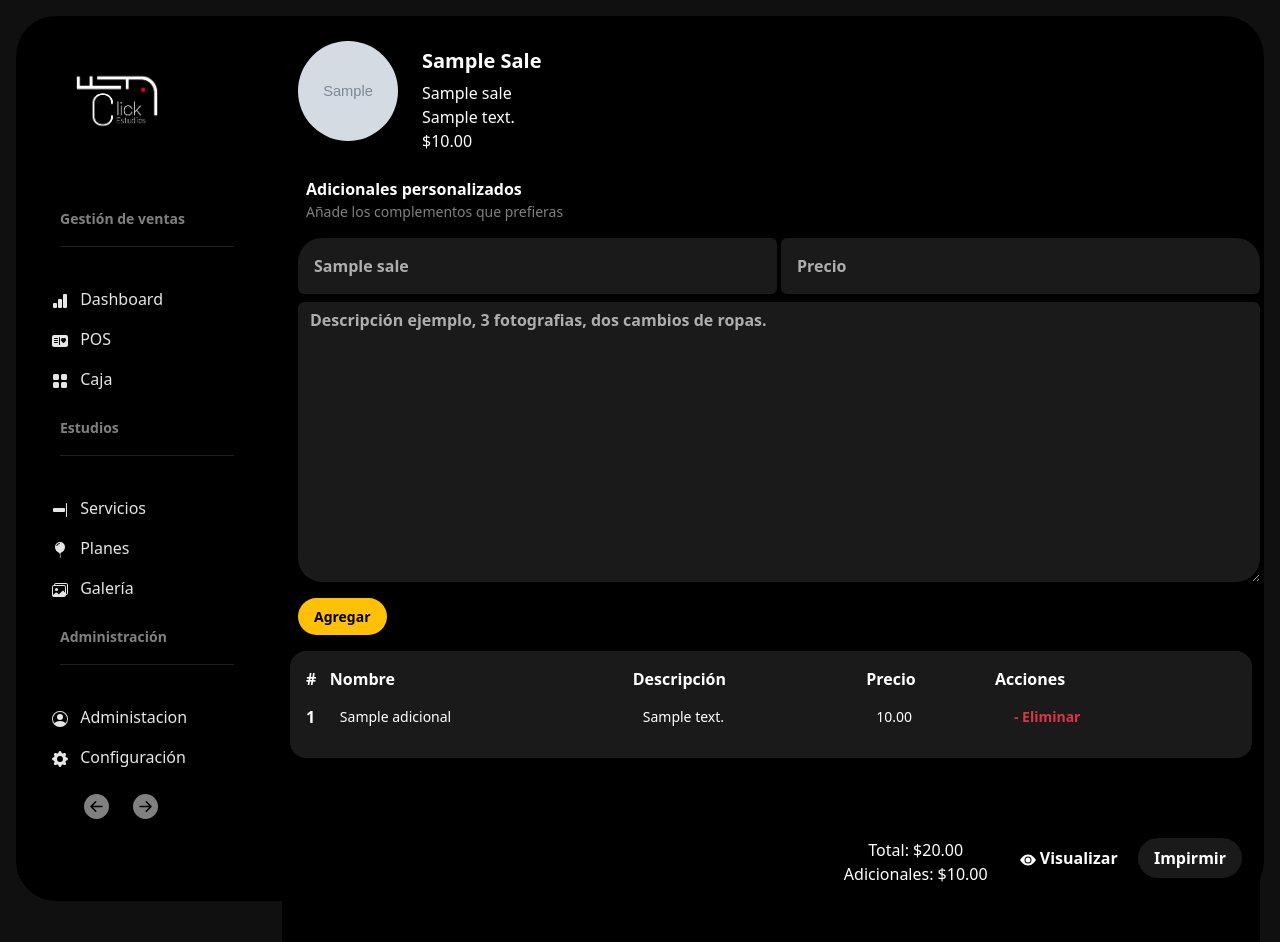
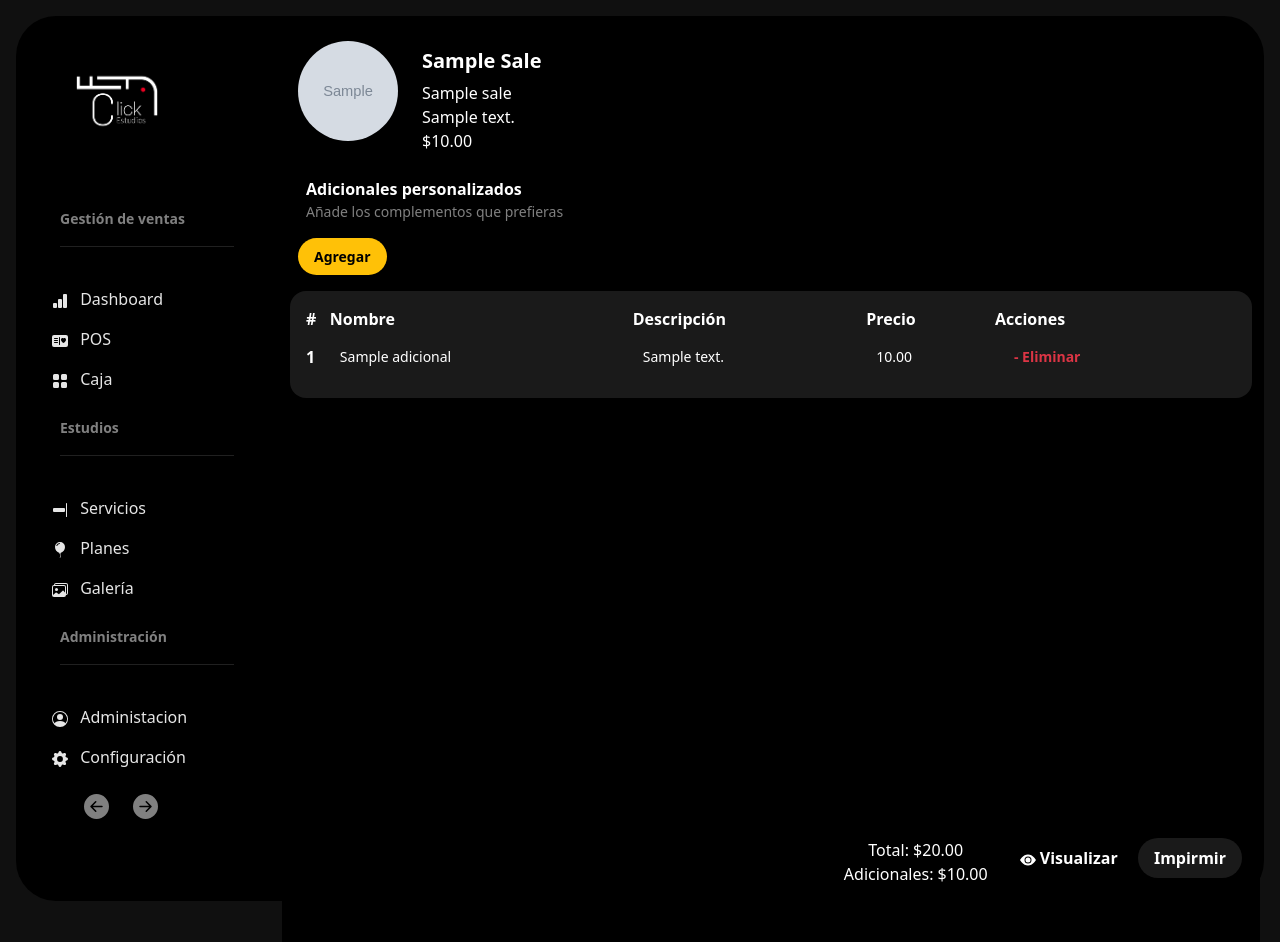
Before and after one commit to the-wandy-olivares/_ClickEstudios, a Django app: page /estudios/1 in a window 1280 px wide. Run offline with Django 5.2, Linux system fonts and the light colour scheme; tables that the repository leaves empty hold one stand-in row (values such as "Sample post"); grey boxes marked "Sample" are stand-in pictures; some web fonts are replaced.

Commit message:
Corregir clase CSS 'dnone' a 'd-none' en la plantilla de estudios

```diff
--- a/ClickEstudios/Estudios/templates/estudios/estudios.html
+++ b/ClickEstudios/Estudios/templates/estudios/estudios.html
@@ -44,7 +44,7 @@
                         Añade los complementos que prefieras
                   </p>
             </div>
-            <div class='adicional dnone '>
+            <div class='adicional d-none '>
                   <form action="" method="post">
                         {% csrf_token %}
                         <div class='d-flex  w-100'>
```
